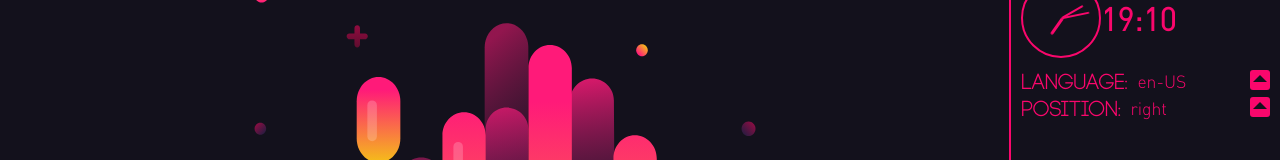
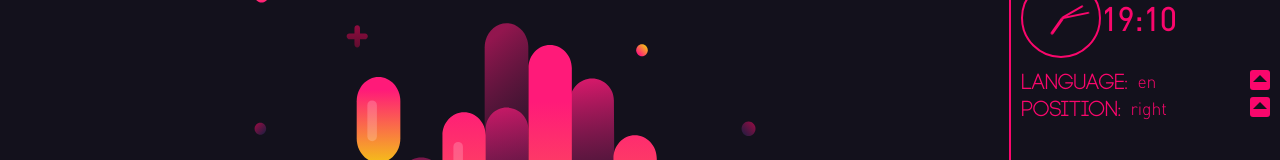
Before and after one commit to Exauthor/lightdm-webkit-theme-osmos, a Vue app: page /#/ in a window 1280 px wide. Shown: the part 216-376 px from the top of the page. Built offline with nearby package versions, Linux system fonts and the light colour scheme.

Commit message:
Add default language

```diff
--- a/src/main.js
+++ b/src/main.js
@@ -11,8 +11,8 @@ Vue.use(VueI18n)
 
 const settings = JSON.parse(localStorage.getItem('settings'))
 const i18n = new VueI18n({
-  locale: (settings && settings.language) || 'en-US',
-  fallbackLocale: 'en-US',
+  locale: (settings && settings.language) || 'en',
+  fallbackLocale: 'en',
   silentTranslationWarn: true,
   messages: {
     'en': require('./locales/en.json'),
```
Also changed, not shown: 1 other file (tests, documents, lock files or other folders).
